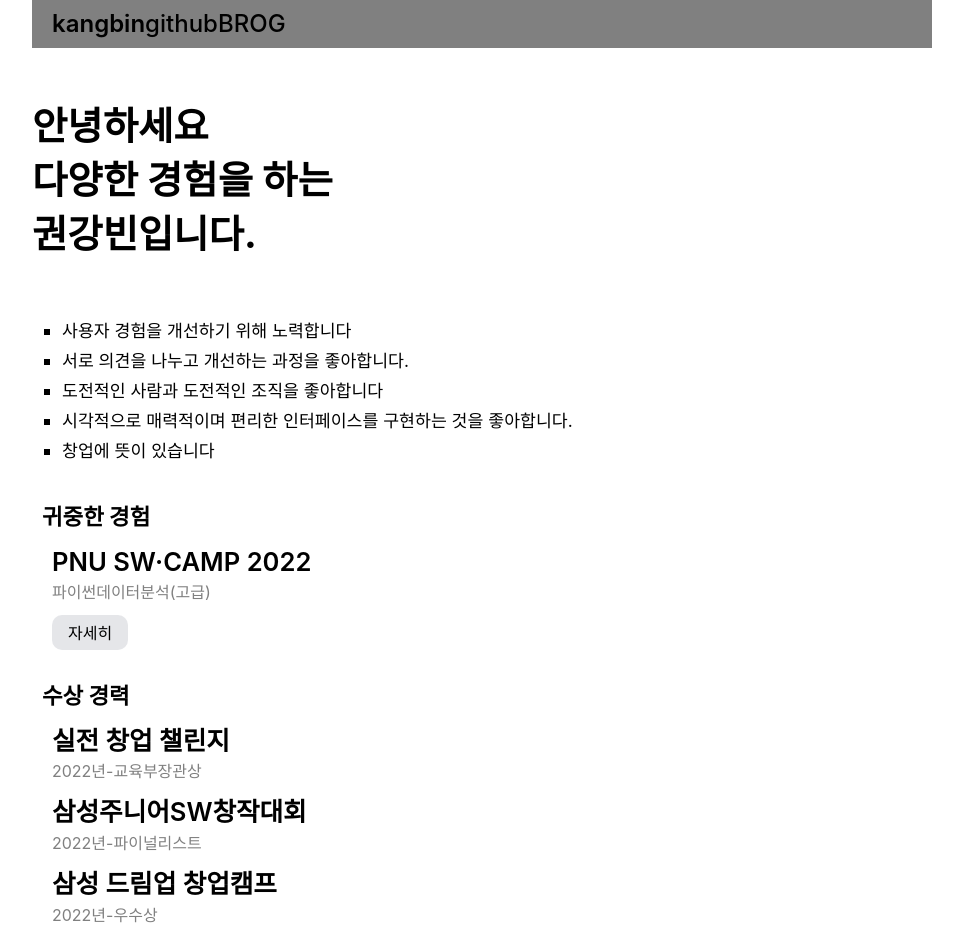
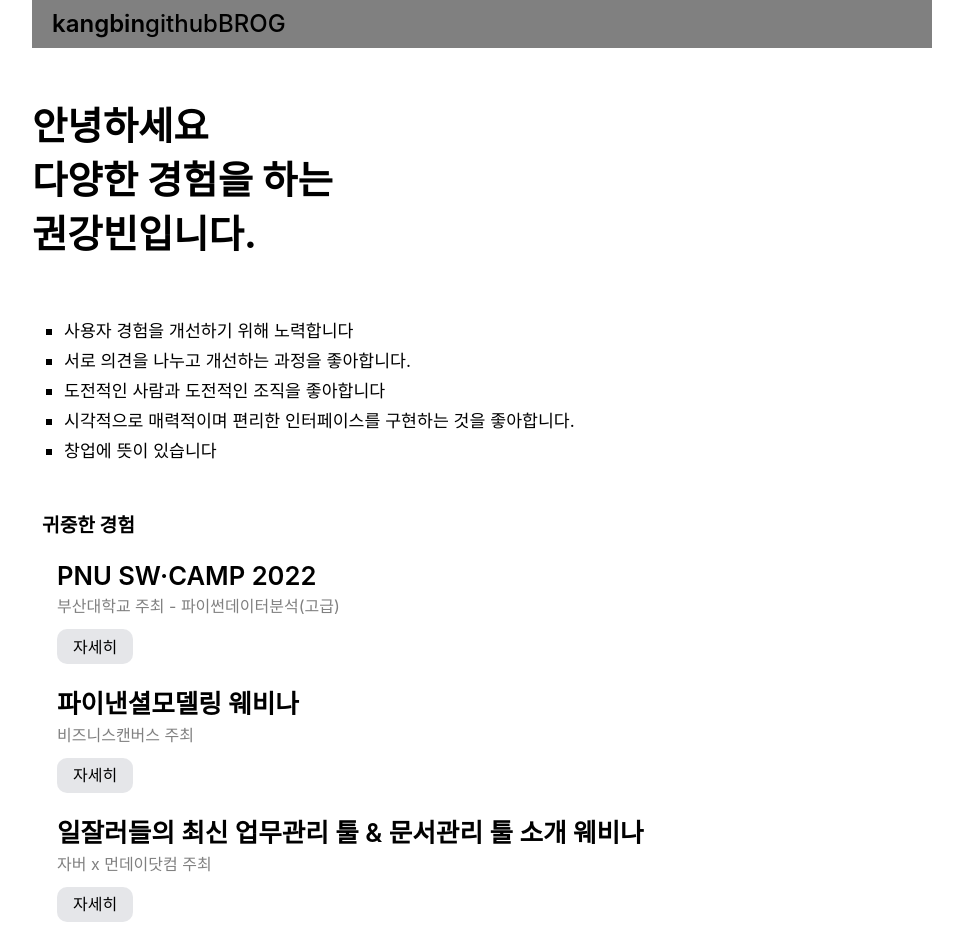
Before and after one commit to kwonkangbin/About_kwonkangbin, a React (Create React App) app: page / in a window 1280 px wide. Shown: the top 940 px of the page, without its empty margins (158-1121 px from the left). Built offline with nearby package versions, Linux system fonts and the light colour scheme; a web font is replaced by a local one.

Commit message:
FIX : margin-left 5px 높임

```diff
--- a/src/components/Content/Content.js
+++ b/src/components/Content/Content.js
@@ -3,6 +3,7 @@ import Education from "./Education.js";
 import Introduction from "./Introduction.js";
 import Awards from "./Awards.js";
 import Experiences from "./Experiences.js";
+import Project from "./Project.js";
 import * as S from './style.js';
 
 export default function Content() {
@@ -11,6 +12,7 @@ export default function Content() {
             <Introduction />
             <Experiences />
             <Awards />
+            <Project />
             <Education />
         </S.Stylecontent>
     );
--- a/src/components/Content/Experiences.js
+++ b/src/components/Content/Experiences.js
@@ -8,7 +8,16 @@ export default function Experiences(){
         <S.FadeIn>
             <h2>귀중한 경험</h2>
             <h3>PNU SW·CAMP 2022</h3>
-            <p>파이썬데이터분석(고급)</p>
+            <p>부산대학교 주최 - 파이썬데이터분석(고급)</p>
+            <LinkButton to="/">자세히</LinkButton>
+            <h3>파이낸셜모델링 웨비나</h3>
+            <p>비즈니스캔버스 주최</p>
+            <LinkButton to="/">자세히</LinkButton>
+            <h3>일잘러들의 최신 업무관리 툴 & 문서관리 툴 소개 웨비나</h3>
+            <p>자버 x 먼데이닷컴 주최</p>
+            <LinkButton to="/">자세히</LinkButton>
+            <h3>2023년 데이터바우처 지원사업 선정을 위한 세미나</h3>
+            <p>웰로 주최</p>
             <LinkButton to="/">자세히</LinkButton>
         </S.FadeIn>
     );
--- a/src/components/Content/Introduction.js
+++ b/src/components/Content/Introduction.js
@@ -48,7 +48,7 @@ const Intro = styled.section`
     > ul {
         list-style: square;
         margin-right: 15px;
-        padding-left: 30px;
+        padding-left: 32px;
         > li{
             font-size: 1.08rem;
             margin-bottom: 10px;
--- a/src/components/Content/LinkButton.js
+++ b/src/components/Content/LinkButton.js
@@ -33,7 +33,7 @@ const Container = styled(Link)`
   color: black;
   text-decoration: none;
   transition: background-color 0.2s;
-  margin: 15px 0 0 20px;
+  margin: 15px 0 0 25px;
 
   &:hover {
     background-color: rgba(85, 87, 110, 0.32);
--- a/src/components/Content/style.js
+++ b/src/components/Content/style.js
@@ -26,18 +26,18 @@ export const Stylecontent = styled.main`
 
 export const FadeIn = styled.section`
     > h2{
-        font-size: 1.4rem;
+        font-size: 1.2rem;
         font-weight: bold;
-        margin: 35px 0 0 10px;
+        margin: 45px 0 0 10px;
     }
     > h3{
         font-size: 1.6rem;
         font-weight: 600;
-        margin: 20px 0 0 20px;
+        margin: 27px 15px 0 25px;
     }
     > p{
         font-size: 1rem;
-        margin: 10px 0 0 20px;
+        margin: 10px 0 0 25px;
         color: gray;
     }
 `;
```
Also changed, not shown: src/components/Content/Awards.js (+4 -4 lines).
